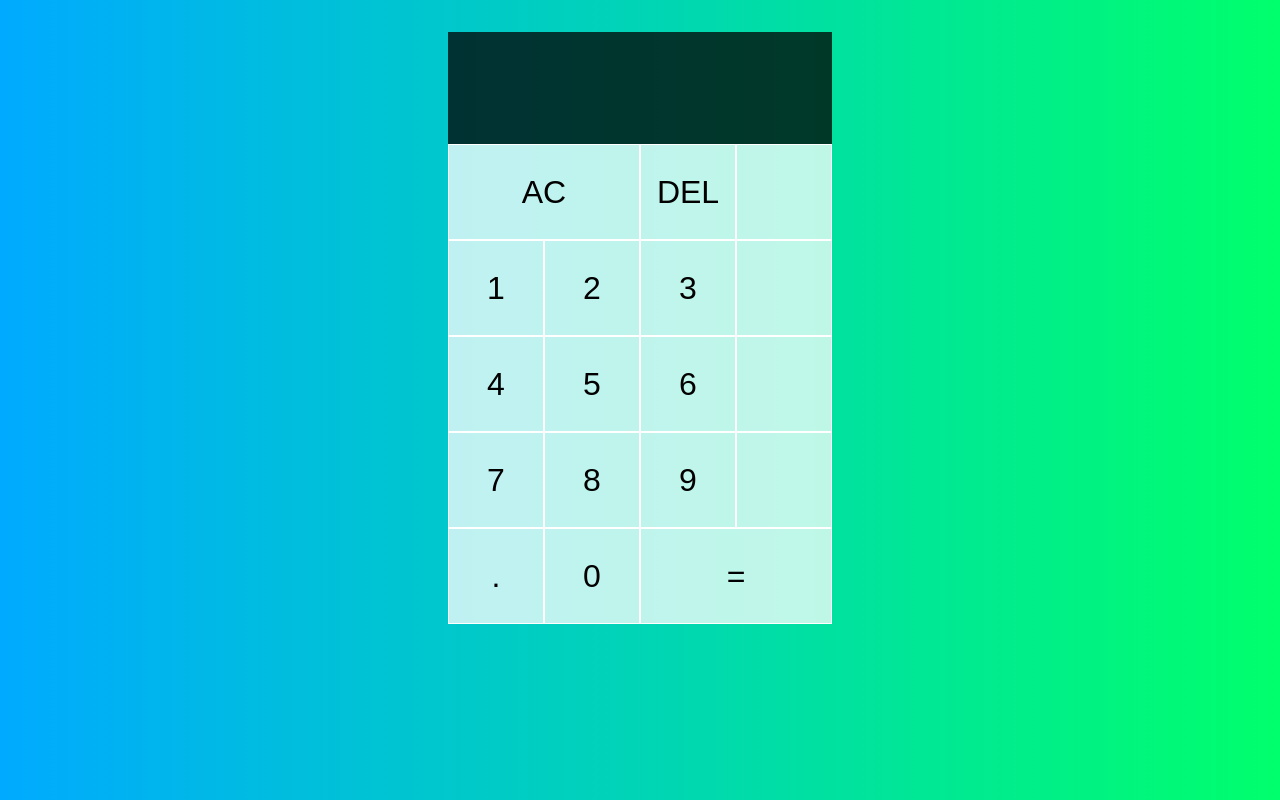
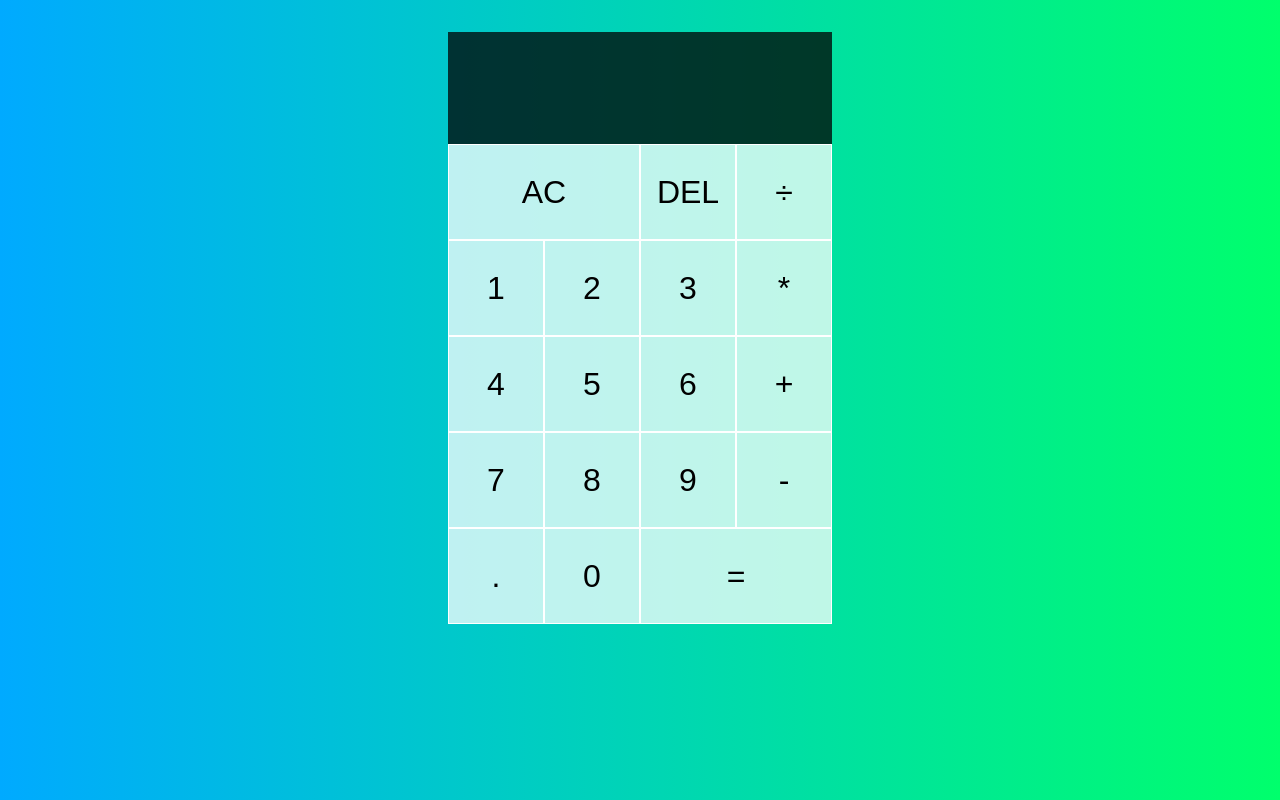
Before and after one commit to muhammedabi443/calaculator_app, a React (Create React App) app: page / in a window 1280 px wide. Built offline with nearby package versions, Linux system fonts and the light colour scheme.

Commit message:
reverted the changes

```diff
--- a/src/OperationButton.js
+++ b/src/OperationButton.js
@@ -2,5 +2,6 @@ import { ACTIONS } from './App'
 export default function OperationButton({ dispatch, operation }) {
     return <button onClick={() => dispatch({type: ACTIONS.CHOOSE_OPERATION, payload: { operation }})}
     >
+        {operation}
     </button>
 }
```
